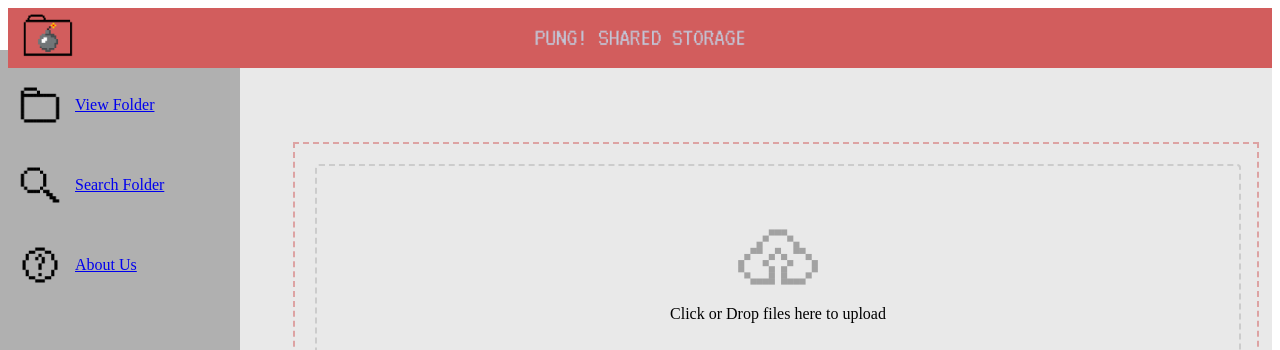
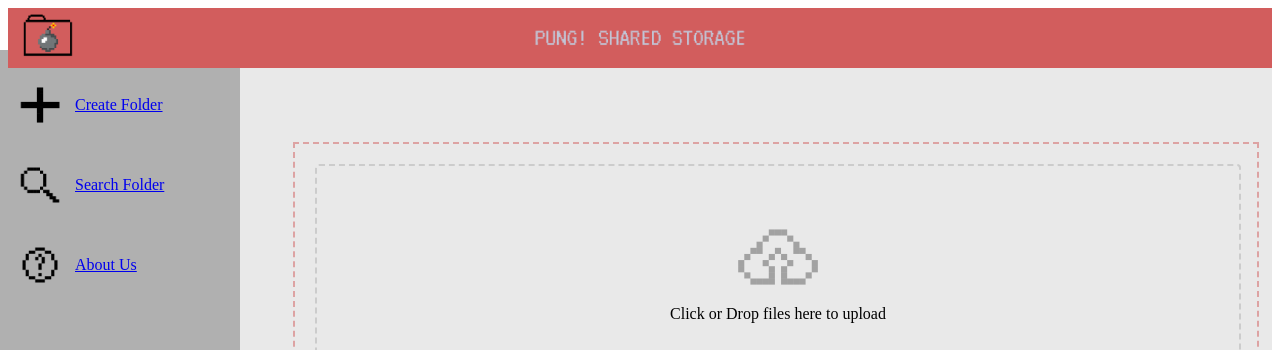
Before and after one commit to PungBox/pungbox-frontend, a React (Vite) app: page / in a window 1280 px wide. Shown: the top 350 px of the page. Built offline with nearby package versions, Linux system fonts and the light colour scheme.

Commit message:
feat: navigation through sidebar

```diff
--- a/src/components/Layout/Sidebar.tsx
+++ b/src/components/Layout/Sidebar.tsx
@@ -1,17 +1,22 @@
 import React, { useEffect, useState } from 'react';
-import { Link } from 'react-router-dom';
+import { Link, useNavigate } from 'react-router-dom';
 import styles from '/src/components/Module/Sidebar.module.css';
 import openfolderUrl from '/src/assets/images/icon-open-folder.png';
 import searchUrl from '/src/assets/images/icon-search.png';
 import questionUrl from '/src/assets/images/icon-question.png';
+import plusUrl from '/src/assets/images/icon-plus.png';
+import connectionUrl from '/src/assets/images/icon-cloud-connection.png';
+import { isAuthenticated, signout } from '../../service/service';
 
 interface SidebarProps {
   sidebarOpen: boolean;
   toggleSidebar: () => void;
 }
 
+
 const Sidebar: React.FC<SidebarProps> = ({ sidebarOpen, toggleSidebar }) => {
   const [isMobile, setIsMobile] = useState(false);
+  const navigate = useNavigate();
 
   useEffect(() => {
     const handleResize = () => {
@@ -27,6 +32,7 @@ const Sidebar: React.FC<SidebarProps> = ({ sidebarOpen, toggleSidebar }) => {
     };
   }, []);
 
+
   const getLinkByAlt = (alt: string) => {
     switch (alt) {
       case 'Open Folder':
@@ -40,13 +46,40 @@ const Sidebar: React.FC<SidebarProps> = ({ sidebarOpen, toggleSidebar }) => {
     }
   };
 
+  async function confirmLogout() {
+    if (window.confirm('Are you sure you want to disconnect from current folder?')) {
+      await signout();
+      navigate('/');
+    }
+  }
+
   return (
     <div className={`${styles.sidebar} ${sidebarOpen ? styles.open : ''}`}>
+      {isAuthenticated() ? (
         <div className={styles.frame}>
           <Link to={getLinkByAlt('Open Folder')}>
             <div className={styles.menucontainer}>
               <img className={styles.folder} src={openfolderUrl} alt="Open Folder" />
               {!isMobile && <span>View Folder</span>}
+            </div>
+          </Link>
+          <div className={styles.menucontainer} onClick={confirmLogout}>
+            <img className={styles.disconnect} src={connectionUrl} alt="Disconnect" />
+            {!isMobile && <span>Disconnect</span>}
+          </div>
+          <Link to={getLinkByAlt('About Us')}>
+            <div className={styles.menucontainer}>
+              <img className={styles.information} src={questionUrl} alt="About Us" />
+              {!isMobile && <span>About Us</span>}
+            </div>
+          </Link>
+        </div>
+      ) : (
+        <div className={styles.frame}>
+          <Link to={getLinkByAlt('Create Folder')}>
+            <div className={styles.menucontainer}>
+              <img className={styles.createfolder} src={plusUrl} alt="Create Folder" />
+              {!isMobile && <span>Create Folder</span>}
             </div>
           </Link>
           <Link to={getLinkByAlt('Search')}>
@@ -62,6 +95,7 @@ const Sidebar: React.FC<SidebarProps> = ({ sidebarOpen, toggleSidebar }) => {
             </div>
           </Link>
         </div>
+      )}
       {/* 오버레이로 사이드바를 닫을 수 있는 영역 */}
       {sidebarOpen && <div className={styles.overlay} onClick={toggleSidebar}></div>}
     </div>
--- a/src/components/Module/Sidebar.module.css
+++ b/src/components/Module/Sidebar.module.css
@@ -36,6 +36,8 @@
     display: inline-flex;
 }
 
+.createfolder,
+.disconnect,
 .folder,
 .search,
 .information {
@@ -58,7 +60,7 @@
     opacity: 0.3;
 }
 
-.menucontainer>* {
+.menucontainer > * {
     margin-right: 10px;
     /* 모든 자식 요소들의 오른쪽에 10px 마진 설정 */
 }
```
Also changed, not shown: src/assets/images/icon-plus.png (added). Lines whose indentation alone changed are shown as unchanged.
